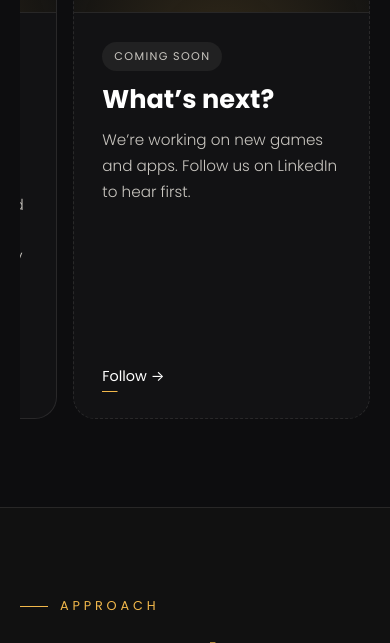
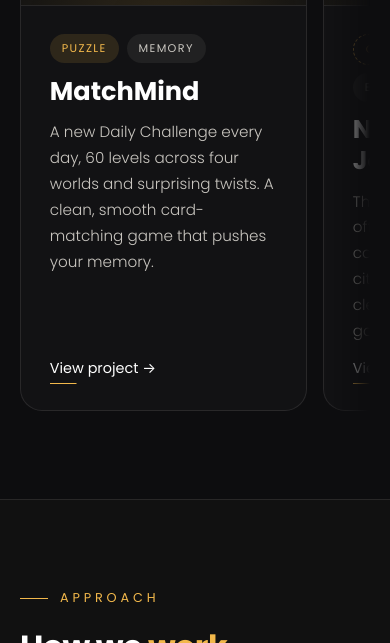
Before and after one commit to kandystudios/ky, a plain HTML site: page index.html in a window 390 px wide. Shown: the part 2063-2706 px from the top of the page. Drawn offline with Linux system fonts and the light colour scheme.

Commit message:
Projects row: start at the first card, faded peek of the next one
The row snapped to the static "next" card before the project cards were
inserted in front of it, and the browser kept that snap target, so the
page opened scrolled to the end (MatchMind hidden). Reset to the start
after inserting and on load. All projects are visible on desktop with a
faded, masked peek of the following card; it brightens on hover or when
the row is scrolled to its end.

Co-Authored-By: Claude Opus 5.5 <noreply@anthropic.com>

```diff
--- a/css/style.css
+++ b/css/style.css
@@ -320,7 +320,8 @@ body.ready .hero__logo-wrap { animation: float 6s ease-in-out 1.6s infinite; }
 /* =========================================================
    Projects / cards
    ========================================================= */
-/* One row that scrolls sideways; 3 cards visible on desktop, 2 on tablet, 1 + a peek on phones. */
+/* One row that scrolls sideways: all projects on desktop (3), 2 on tablet, 1 on phones,
+   each with a faded peek of the next card at the right edge to invite a scroll. */
 .cards {
   display: flex; gap: 1.5rem; overflow-x: auto; overscroll-behavior-x: contain;
   scroll-snap-type: x mandatory; scroll-padding-inline: 0;
@@ -330,7 +331,13 @@ body.ready .hero__logo-wrap { animation: float 6s ease-in-out 1.6s infinite; }
 .cards::-webkit-scrollbar { height: 6px; }
 .cards::-webkit-scrollbar-thumb { background: rgba(242,184,75,.45); border-radius: 6px; }
 .cards::-webkit-scrollbar-track { background: transparent; }
-.cards > .card { flex: 0 0 calc((100% - 3rem) / 3); scroll-snap-align: start; }
+.cards > .card { flex: 0 0 calc((100% - 3rem) / 3.5); scroll-snap-align: start; }
+.cards:not(.at-end) {
+  -webkit-mask-image: linear-gradient(to right, #000 calc(100% - 4rem), transparent);
+          mask-image: linear-gradient(to right, #000 calc(100% - 4rem), transparent);
+}
+.cards > .card--next { opacity: .7; filter: saturate(.6); transition: opacity .5s var(--ease), filter .5s var(--ease), border-color .5s var(--ease); }
+.cards > .card--next:hover, .cards.at-end > .card--next { opacity: 1; filter: none; }
 .cards-bar { display: flex; justify-content: flex-end; gap: .6rem; margin: -1.5rem 0 1rem; }
 .cards-bar[hidden] { display: none; }
 .cards-nav {
@@ -508,7 +515,7 @@ body.ready .hero__logo-wrap { animation: float 6s ease-in-out 1.6s infinite; }
    Responsive
    ========================================================= */
 @media (max-width: 1024px) {
-  .cards > .card { flex-basis: calc((100% - 1.5rem) / 2); }
+  .cards > .card { flex-basis: calc((100% - 1.5rem) / 2.4); }
   .steps { grid-template-columns: repeat(2, 1fr); row-gap: 2.5rem; }
 }
 
@@ -547,7 +554,8 @@ body.ready .hero__logo-wrap { animation: float 6s ease-in-out 1.6s infinite; }
 
 @media (max-width: 640px) {
   .cards { gap: 1rem; }
-  .cards > .card { flex-basis: 85%; }
+  .cards > .card { flex-basis: 82%; }
+  .cards:not(.at-end) { -webkit-mask-image: linear-gradient(to right, #000 calc(100% - 3rem), transparent); mask-image: linear-gradient(to right, #000 calc(100% - 3rem), transparent); }
   .cards-bar { display: none; }
   .steps { grid-template-columns: 1fr; }
   .stats { grid-template-columns: repeat(3, 1fr); gap: .5rem; }
--- a/js/projects.js
+++ b/js/projects.js
@@ -87,7 +87,18 @@
         )
         .join("")
     );
+    // The row snapped to the static "next" card before the project cards were inserted in front of it,
+    // and the browser keeps that snap target, which scrolled the row to its end. Start at the first card.
+    const toStart = () => { cards.scrollLeft = 0; };
+    toStart();
+    requestAnimationFrame(toStart);
+    window.addEventListener("load", toStart, { once: true });
+
     const bar = document.querySelector(".cards-bar");
+    const markEnd = () => cards.classList.toggle("at-end", cards.scrollLeft >= cards.scrollWidth - cards.clientWidth - 2);
+    cards.addEventListener("scroll", markEnd, { passive: true });
+    window.addEventListener("resize", markEnd);
+    markEnd();
     if (bar) {
       const [prev, next] = bar.querySelectorAll(".cards-nav");
       const update = () => {
```
